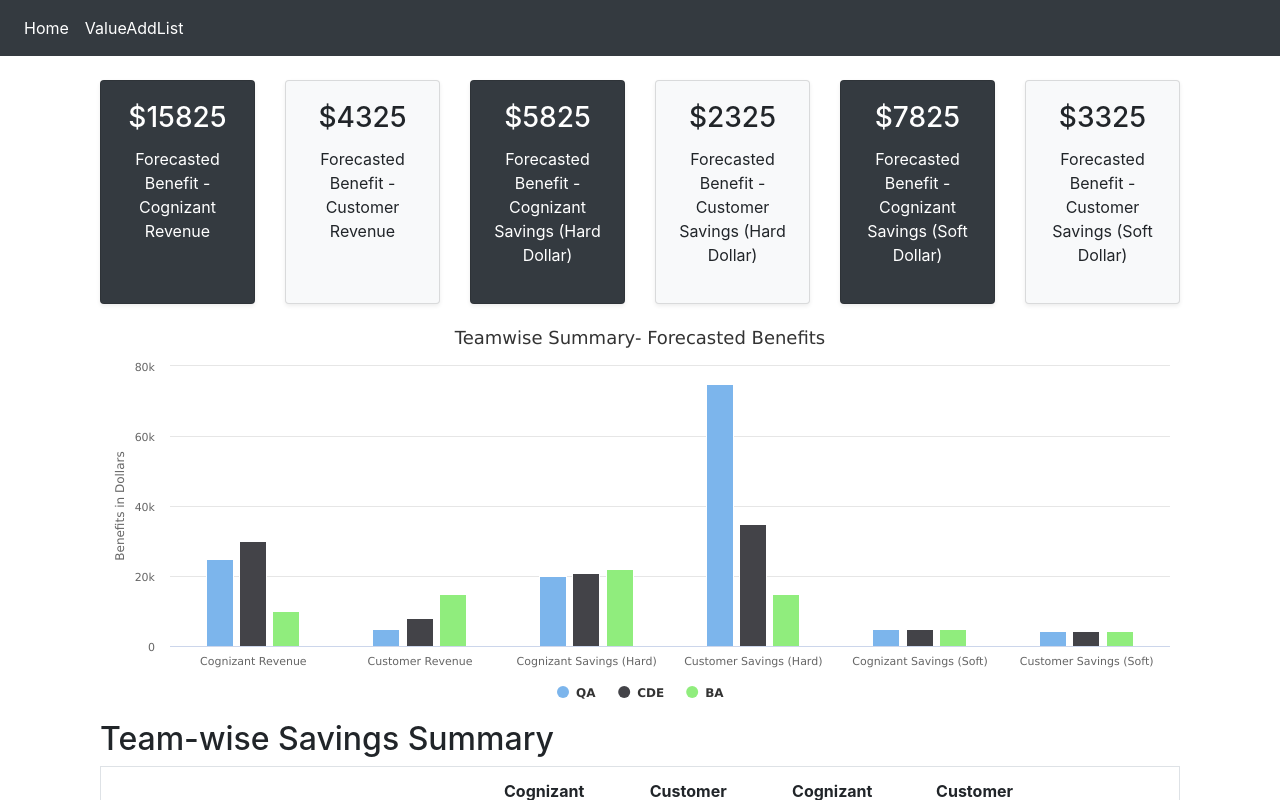
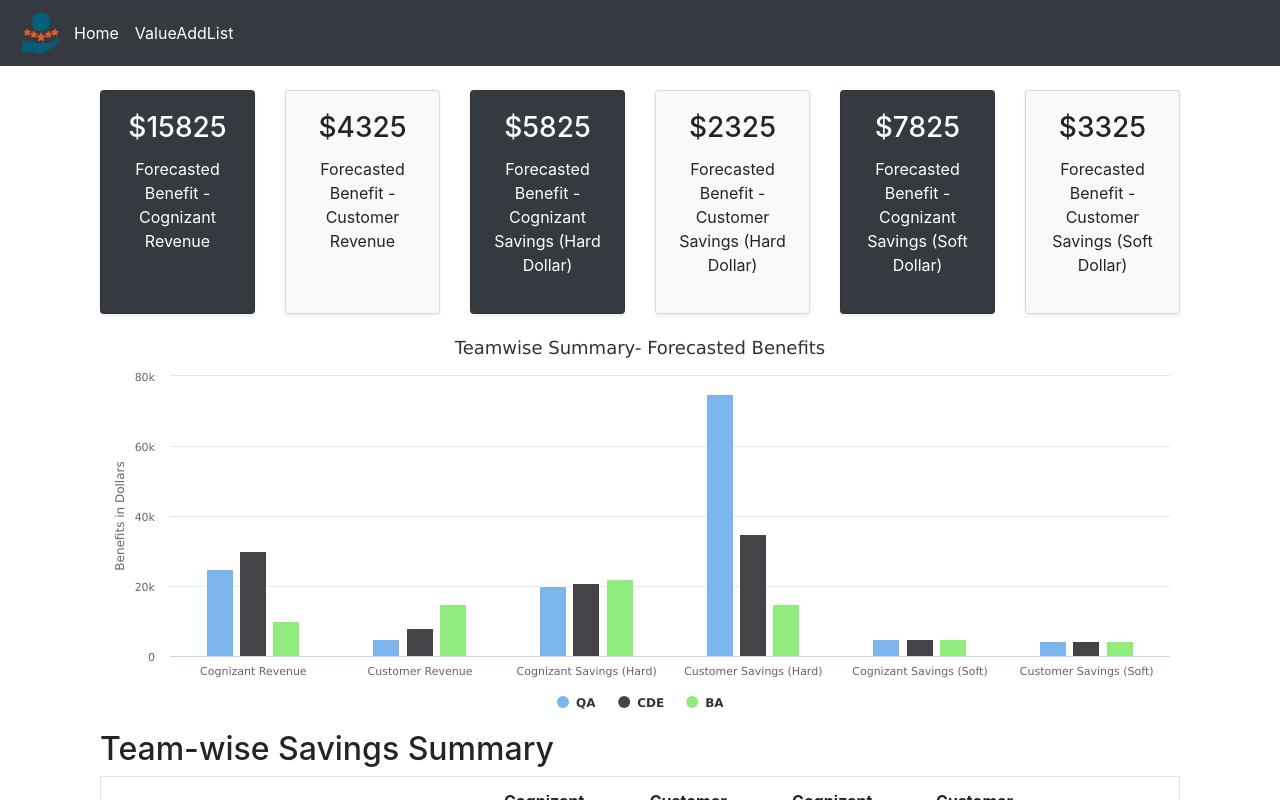
Before and after one commit to swathik19/ReactSample, a React (Create React App) app: page / in a window 1280 px wide. Shown: the top 800 px of the page. Built offline with nearby package versions, Linux system fonts and the light colour scheme.

Commit message:
Adding logo image

```diff
--- a/src/Components/Common/NavSidebar.tsx
+++ b/src/Components/Common/NavSidebar.tsx
@@ -1,4 +1,5 @@
 import React from "react";
+import logo from './valueadds_logo.png';
 
 export interface INavSidebarProps {
     onNavClick: (value: boolean) => void;
@@ -11,6 +12,7 @@
             <div>
                 <nav className="navbar navbar-expand-lg navbar-white bg-dark">
                     {/* <div className="navbar-brand text-white">Logo</div> */}
+                    <img src={logo} height="50px" width="50px" />
                     <button className="navbar-toggler bg-white" type="button" data-toggle="collapse" data-target="#navbarNavAltMarkup" aria-controls="navbarNavAltMarkup" aria-expanded="false" aria-label="Toggle navigation">
                         <span className="navbar-toggler-icon"></span>
                     </button>
```
Also changed, not shown: src/Components/Common/valueadds_logo.png (added), 1 other file (tests, documents, lock files or other folders).
